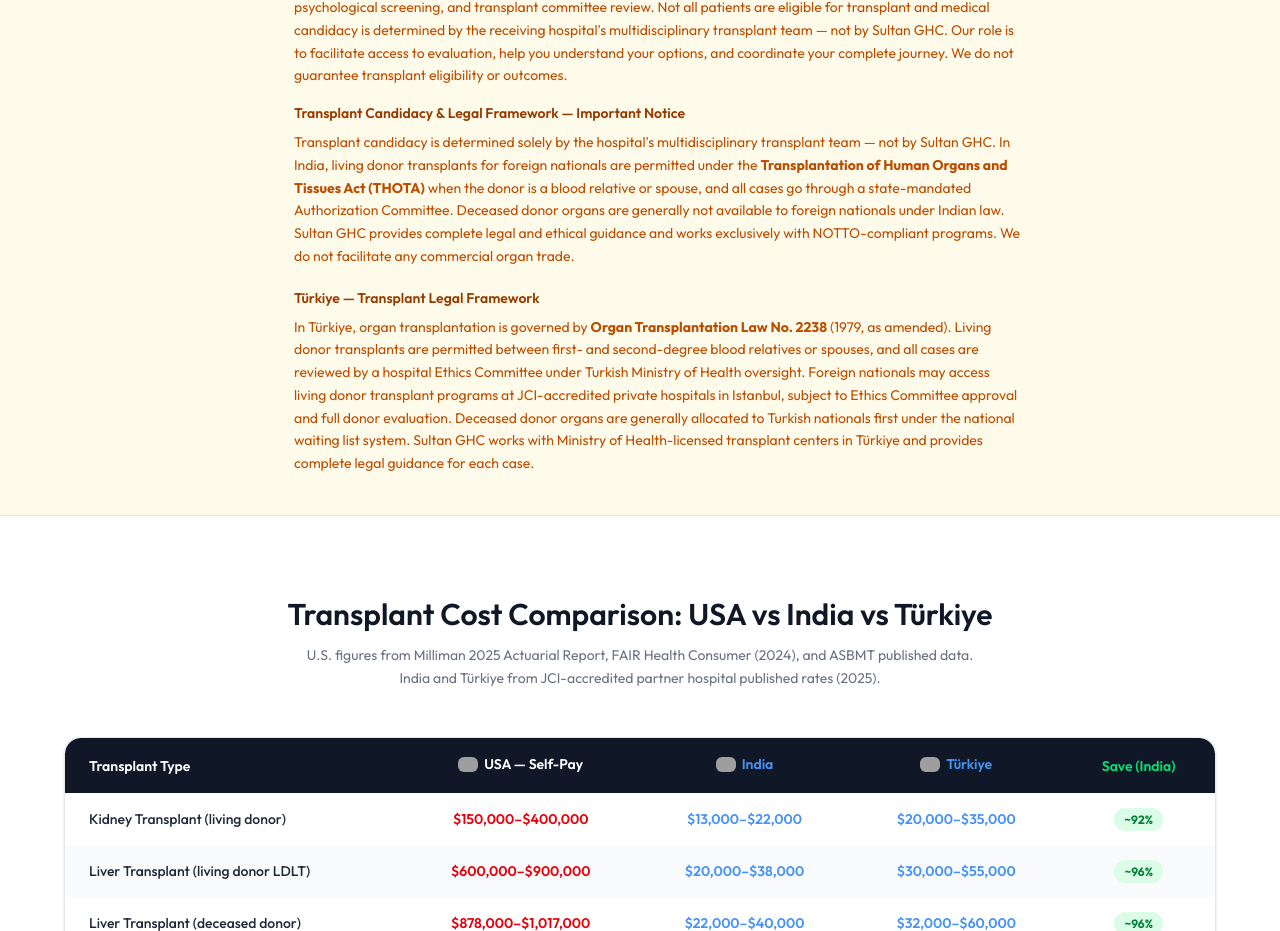
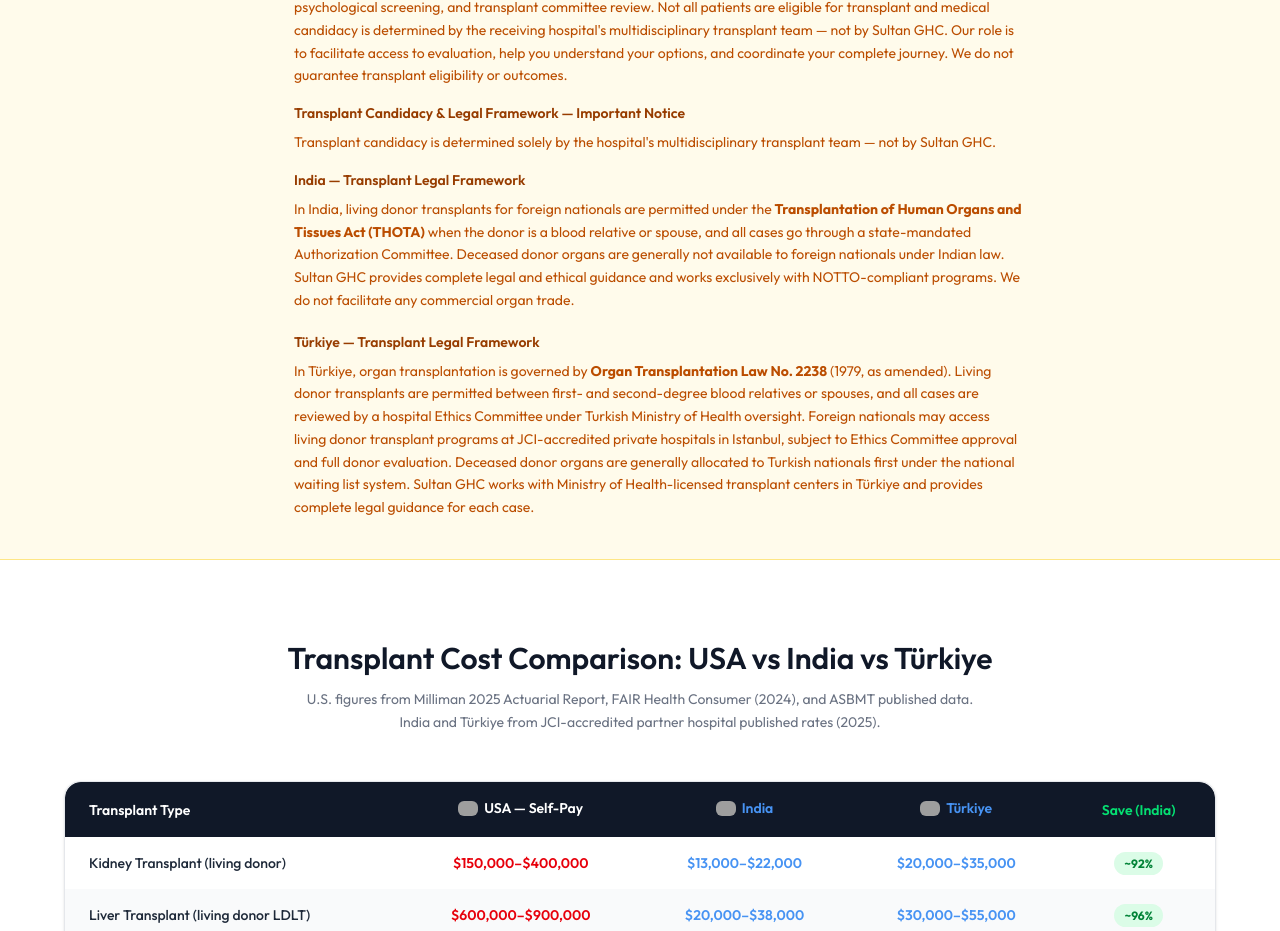
Before and after one commit to sultanglobalhealthcare/sghc-new-website, a Next.js app: page /treatments/organ-bone-marrow-transplant in a window 1280 px wide. Shown: the part 2095-3026 px from the top of the page. Built offline with nearby package versions, Linux system fonts and the light colour scheme; grey boxes are pictures that could not be loaded.

Commit message:
fix: separate India transplant legal framework heading

```diff
--- a/src/app/treatments/organ-bone-marrow-transplant/page.jsx
+++ b/src/app/treatments/organ-bone-marrow-transplant/page.jsx
@@ -359,8 +359,12 @@
                 Liver transplantation requires thorough pre-transplant evaluation including cardiopulmonary assessment, psychological screening, and transplant committee review. Not all patients are eligible for transplant and medical candidacy is determined by the receiving hospital&apos;s multidisciplinary transplant team — not by Sultan GHC. Our role is to facilitate access to evaluation, help you understand your options, and coordinate your complete journey. We do not guarantee transplant eligibility or outcomes.
               </p>
               <p className="text-sm font-semibold text-amber-800 mb-2">Transplant Candidacy & Legal Framework — Important Notice</p>
+              <p className="text-sm text-amber-700 leading-relaxed mb-4">
+                Transplant candidacy is determined solely by the hospital's multidisciplinary transplant team — not by Sultan GHC.
+              </p>
+              <p className="text-sm font-semibold text-amber-800 mb-2">India — Transplant Legal Framework</p>
               <p className="text-sm text-amber-700 leading-relaxed">
-                Transplant candidacy is determined solely by the hospital's multidisciplinary transplant team — not by Sultan GHC. In India, living donor transplants for foreign nationals are permitted under the{' '}
+                In India, living donor transplants for foreign nationals are permitted under the{' '}
                 <strong>Transplantation of Human Organs and Tissues Act (THOTA)</strong> when the donor is a blood relative or spouse, and all cases go through a state-mandated Authorization Committee. Deceased donor organs are generally not available to foreign nationals under Indian law. Sultan GHC provides complete legal and ethical guidance and works exclusively with NOTTO-compliant programs. We do not facilitate any commercial organ trade.
               </p>
               <p className="text-sm font-semibold text-amber-800 mb-2 mt-5">Türkiye — Transplant Legal Framework</p>
```
